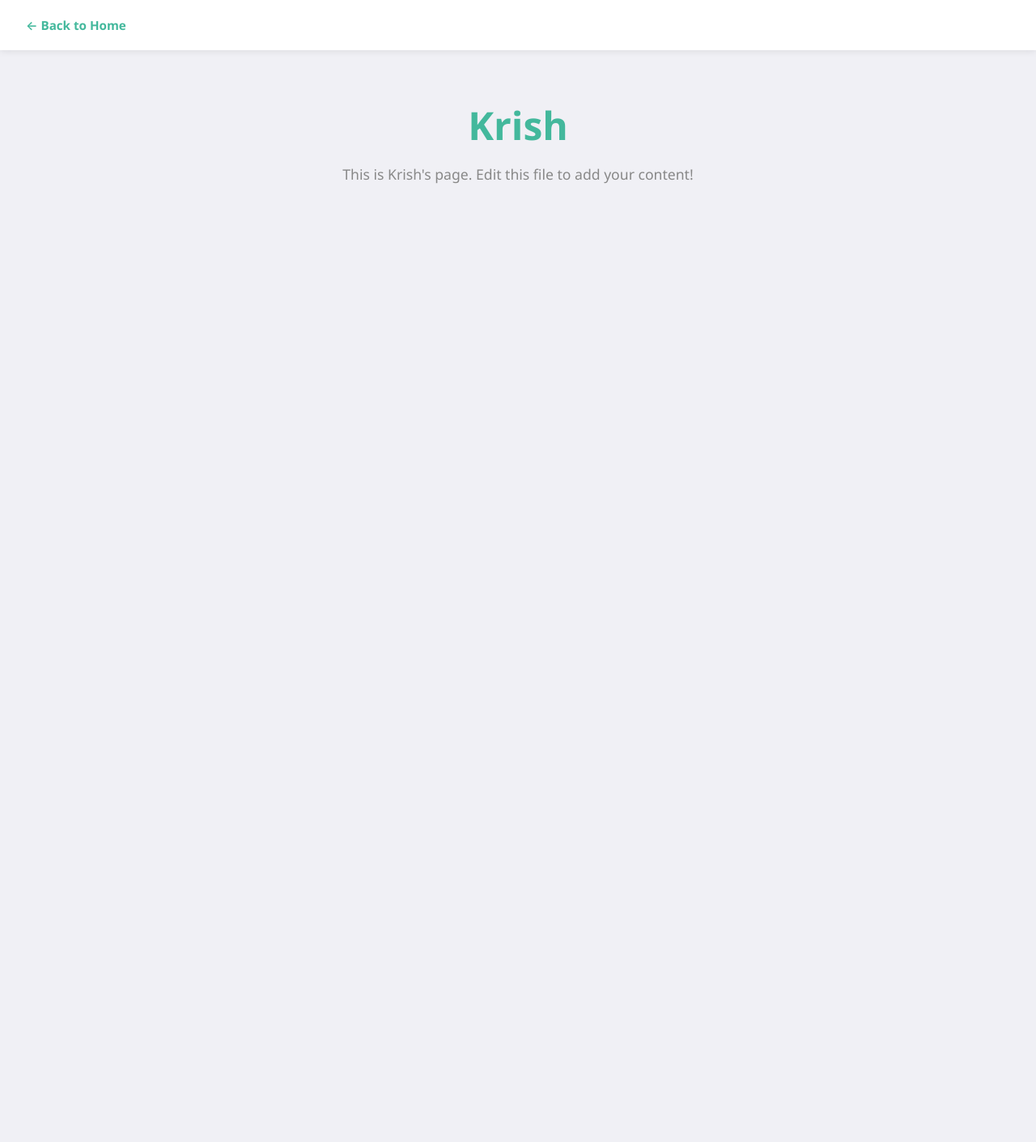
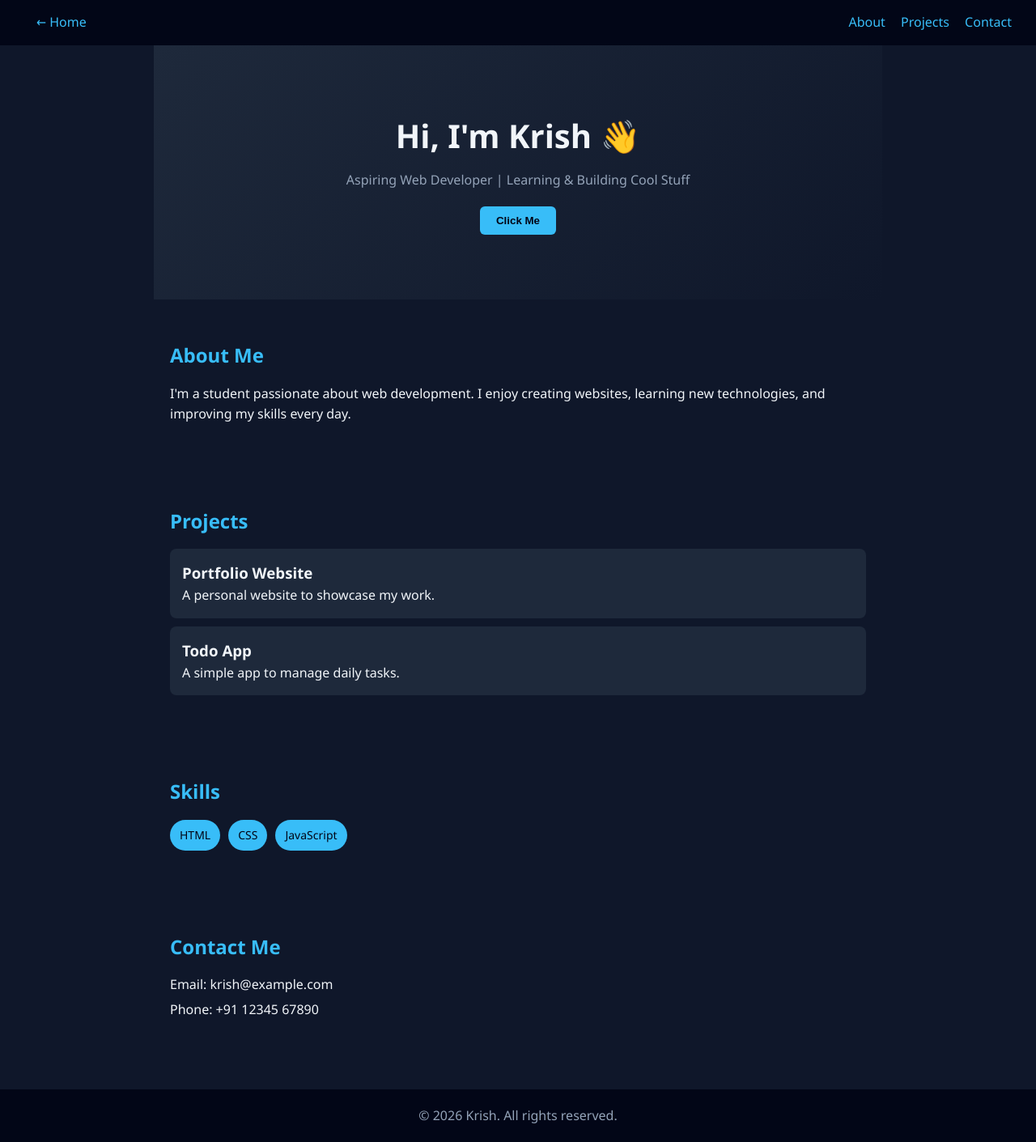
Before and after one commit to diyora13/Website, a plain HTML site: page krish/index.html in a window 1280 px wide. Shown: the whole page at 81% size. Before the commit the page ends 800 px from the top, so only its background shows below. Drawn offline with Linux system fonts and the light colour scheme.

Commit message:
task 1 done!

```diff
--- a/krish/index.html
+++ b/krish/index.html
@@ -9,17 +9,78 @@
 <body>
 
   <header>
-    <a href="../index.html" class="back-link">← Back to Home</a>
+    <nav class="navbar">
+      <a href="../index.html" class="back-link">← Home</a>
+      <div>
+        <a href="#about">About</a>
+        <a href="#projects">Projects</a>
+        <a href="#contact">Contact</a>
+      </div>
+    </nav>
   </header>
 
   <main>
-    <h1 class="page-title">Krish</h1>
-    <p class="placeholder">This is Krish's page. Edit this file to add your content!</p>
 
-    <!-- ✏️ Add your content below this line -->
+    <!-- HERO SECTION -->
+    <section class="hero">
+      <h1>Hi, I'm Krish 👋</h1>
+      <p>Aspiring Web Developer | Learning & Building Cool Stuff</p>
+      <button onclick="sayHello()">Click Me</button>
+    </section>
+
+    <!-- ABOUT -->
+    <section id="about">
+      <h2>About Me</h2>
+      <p>
+        I'm a student passionate about web development. I enjoy creating websites,
+        learning new technologies, and improving my skills every day.
+      </p>
+    </section>
+
+    <!-- PROJECTS -->
+    <section id="projects">
+      <h2>Projects</h2>
+      <div class="project-card">
+        <h3>Portfolio Website</h3>
+        <p>A personal website to showcase my work.</p>
+      </div>
+      <div class="project-card">
+        <h3>Todo App</h3>
+        <p>A simple app to manage daily tasks.</p>
+      </div>
+    </section>
+
+    <!-- SKILLS -->
+    <section id="skills">
+      <h2>Skills</h2>
+      <ul class="skills-list">
+        <li>HTML</li>
+        <li>CSS</li>
+        <li>JavaScript</li>
+      </ul>
+    </section>
+
+    <!-- CONTACT -->
+    <section id="contact">
+      <h2>Contact Me</h2>
+      <p>Email: krish@example.com</p>
+      <p>Phone: +91 12345 67890</p>
+    </section>
 
   </main>
 
+  <footer>
+    <p>© 2026 Krish. All rights reserved.</p>
+  </footer>
+
   <script src="script.js"></script>
+
+  <!-- SIMPLE SCRIPT -->
+  <script>
+    function sayHello() {
+      alert("Hello Krish! 🚀 Keep building!");
+    }
+  </script>
+
 </body>
 </html>
--- a/krish/style.css
+++ b/krish/style.css
@@ -1,47 +1,136 @@
-/* =============================================
-   Krish's Styles
-   Add your styles below!
-   ============================================= */
-
-* { box-sizing: border-box; margin: 0; padding: 0; }
-
-body {
-  font-family: 'Segoe UI', system-ui, -apple-system, sans-serif;
-  min-height: 100vh;
-  background: #f0f0f5;
-  color: #222;
+/* RESET */
+* {
+  margin: 0;
+  padding: 0;
+  box-sizing: border-box;
 }
 
-header {
-  padding: 20px 32px;
-  background: #fff;
-  box-shadow: 0 2px 8px rgba(0,0,0,0.08);
+/* BODY */
+body {
+  font-family: 'Segoe UI', Tahoma, Geneva, Verdana, sans-serif;
+  background: #0f172a;
+  color: #f1f5f9;
+  line-height: 1.6;
 }
 
-.back-link {
-  text-decoration: none;
-  color: #43b89c;
-  font-weight: 600;
-  font-size: 0.95rem;
-  transition: opacity 0.2s;
+/* NAVBAR */
+.navbar {
+  display: flex;
+  justify-content: space-between;
+  align-items: center;
+  background: #020617;
+  padding: 15px 30px;
+  position: sticky;
+  top: 0;
 }
 
-.back-link:hover { opacity: 0.7; }
-
-main {
-  max-width: 800px;
-  margin: 60px auto;
-  padding: 0 24px;
-  text-align: center;
+.navbar a {
+  color: #38bdf8;
+  text-decoration: none;
+  margin-left: 15px;
+  font-weight: 500;
 }
 
-.page-title {
-  font-size: 3rem;
-  font-weight: 800;
-  color: #43b89c;
-  margin-bottom: 16px;
+.navbar a:hover {
+  color: #facc15;
 }
 
-.placeholder { color: #888; font-size: 1.1rem; margin-bottom: 40px; }
+/* HERO */
+.hero {
+  text-align: center;
+  padding: 80px 20px;
+  background: linear-gradient(135deg, #1e293b, #0f172a);
+}
 
-/* ✏️ Write your own styles below */
+.hero h1 {
+  font-size: 2.5rem;
+  margin-bottom: 10px;
+}
+
+.hero p {
+  color: #94a3b8;
+  margin-bottom: 20px;
+}
+
+.hero button {
+  padding: 10px 20px;
+  border: none;
+  background: #38bdf8;
+  color: #020617;
+  font-weight: bold;
+  border-radius: 6px;
+  cursor: pointer;
+  transition: 0.3s;
+}
+
+.hero button:hover {
+  background: #0ea5e9;
+}
+
+/* SECTIONS */
+section {
+  padding: 50px 20px;
+  max-width: 900px;
+  margin: auto;
+}
+
+h2 {
+  margin-bottom: 15px;
+  color: #38bdf8;
+}
+
+/* PROJECTS */
+.project-card {
+  background: #1e293b;
+  padding: 15px;
+  margin-top: 10px;
+  border-radius: 8px;
+  transition: transform 0.3s, background 0.3s;
+}
+
+.project-card:hover {
+  transform: translateY(-5px);
+  background: #334155;
+}
+
+/* SKILLS */
+.skills-list {
+  display: flex;
+  gap: 10px;
+  list-style: none;
+  flex-wrap: wrap;
+}
+
+.skills-list li {
+  background: #38bdf8;
+  color: #020617;
+  padding: 8px 12px;
+  border-radius: 20px;
+  font-size: 14px;
+}
+
+/* CONTACT */
+#contact p {
+  margin: 5px 0;
+}
+
+/* FOOTER */
+footer {
+  text-align: center;
+  padding: 20px;
+  background: #020617;
+  margin-top: 30px;
+  color: #94a3b8;
+}
+
+/* RESPONSIVE */
+@media (max-width: 600px) {
+  .hero h1 {
+    font-size: 2rem;
+  }
+
+  .navbar {
+    flex-direction: column;
+    gap: 10px;
+  }
+}
```
